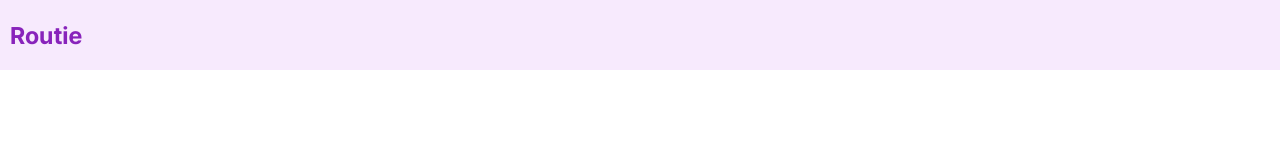
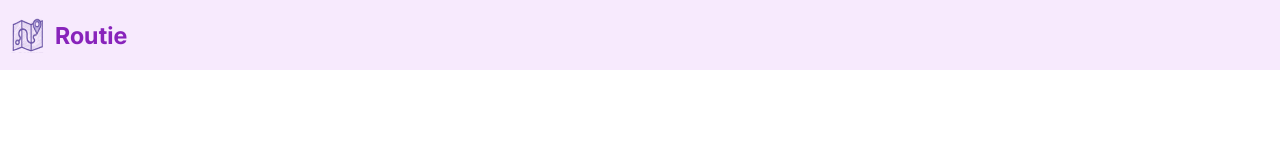
Before and after one commit to woowacourse-teams/2025-routie, a React (Vite) app in the folder frontend/: page / in a window 1280 px wide. Shown: the top 160 px of the page. Built offline with nearby package versions, Linux system fonts and the light colour scheme.

Commit message:
feat: 홈 버튼 컴포넌트 추가 및 스타일 정의 (#335)

```diff
--- a/frontend/src/@common/components/Header/Header.tsx
+++ b/frontend/src/@common/components/Header/Header.tsx
@@ -1,10 +1,15 @@
+import { useNavigate } from 'react-router';
+
 import Flex from '@/@common/components/Flex/Flex';
-import Text from '@/@common/components/Text/Text';
-import theme from '@/styles/theme';
+import logoIcon from '@/assets/icons/logo.svg';
 
 import headerStyle from './Header.style';
+import HomeButton from './HomeButton/HomeButton';
+import { buttonStyle } from './HomeButton/HomeButton.styles';
 
 const Header = () => {
+  const navigate = useNavigate();
+
   return (
     <div css={headerStyle}>
       <Flex
@@ -14,9 +19,11 @@ const Header = () => {
         justifyContent="flex-start"
         padding={1}
       >
-        <Text variant="title" color={theme.colors.purple[400]}>
-          Routie
-        </Text>
+        <HomeButton
+          icon={logoIcon}
+          onClick={() => navigate('/')}
+          css={buttonStyle}
+        ></HomeButton>
       </Flex>
     </div>
   );
--- /dev/null
+++ b/frontend/src/@common/components/Header/HomeButton/HomeButton.styles.ts
@@ -0,0 +1,8 @@
+import { css } from '@emotion/react';
+
+export const buttonStyle = css`
+  cursor: pointer;
+  padding: 0;
+  border: none;
+  background: none;
+`;
--- /dev/null
+++ b/frontend/src/@common/components/Header/HomeButton/HomeButton.tsx
@@ -0,0 +1,24 @@
+import theme from '@/styles/theme';
+
+import Flex from '../../Flex/Flex';
+import Text from '../../Text/Text';
+
+type HomeButtonProps = {
+  icon: string;
+  onClick: () => void;
+} & React.ButtonHTMLAttributes<HTMLButtonElement>;
+
+const HomeButton = ({ icon, onClick, ...props }: HomeButtonProps) => {
+  return (
+    <button onClick={onClick} {...props}>
+      <Flex gap={1}>
+        <img src={icon} />
+        <Text variant="title" color={theme.colors.purple[400]}>
+          Routie
+        </Text>
+      </Flex>
+    </button>
+  );
+};
+
+export default HomeButton;
```
Also changed, not shown: frontend/src/assets/icons/logo.svg (added).
